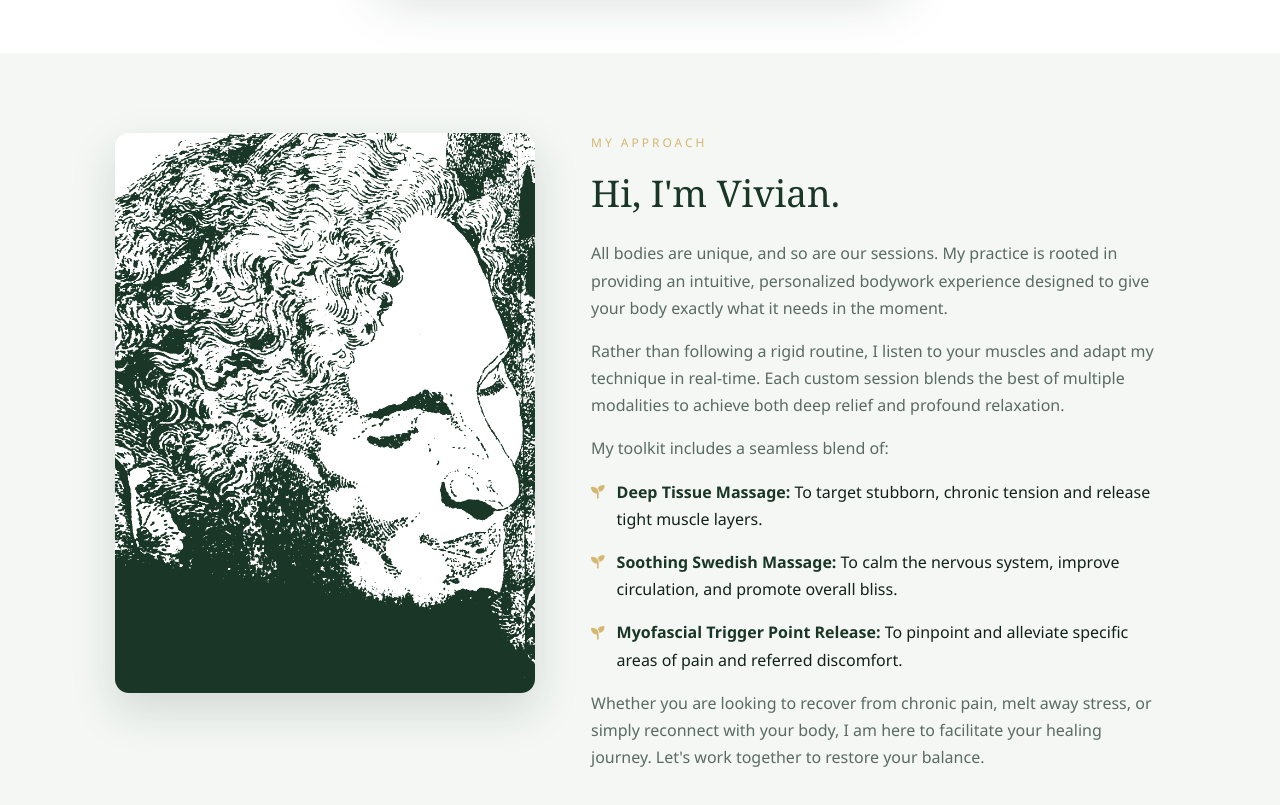
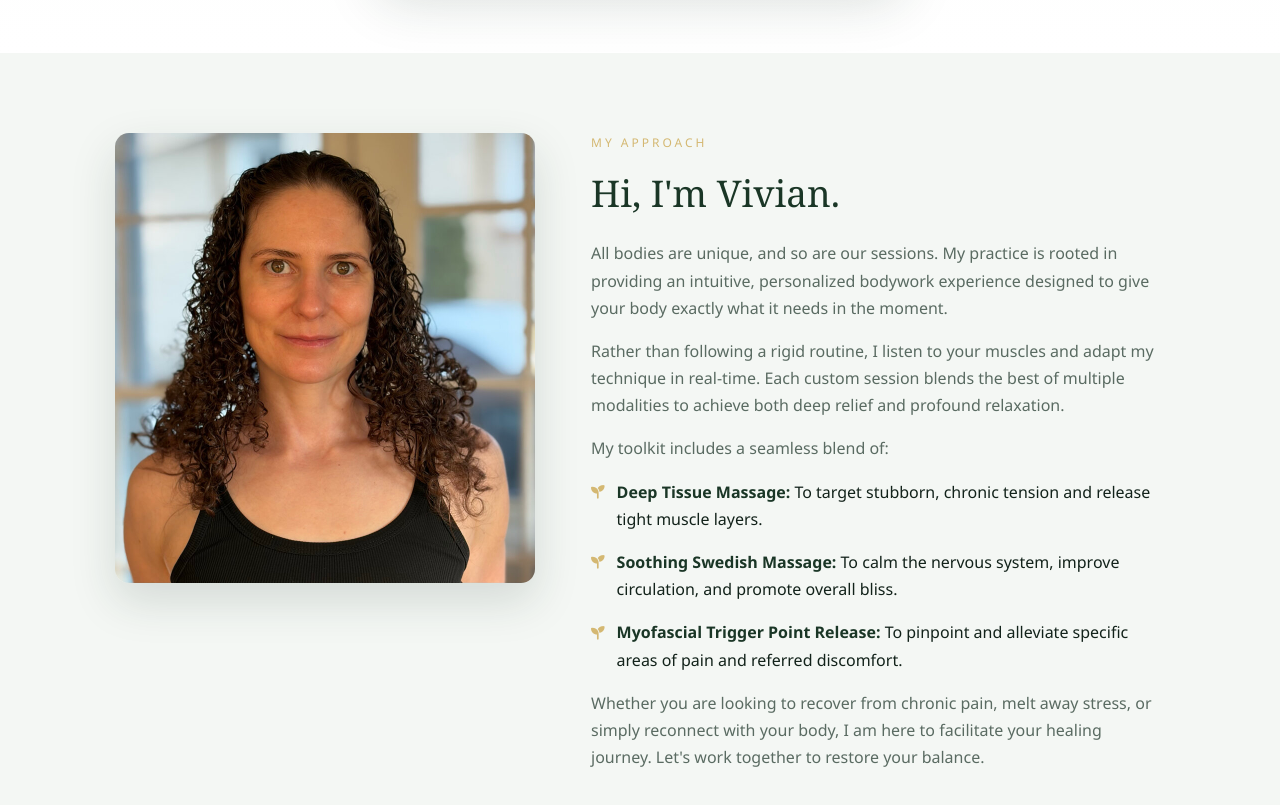
Before and after one commit to ameerar2322/vida-massage-site, a plain HTML site: page index.html in a window 1280 px wide. Shown: the part 1260-2065 px from the top of the page. Drawn offline with Linux system fonts and the light colour scheme.

Commit message:
Add files via upload

```diff
--- a/index.html
+++ b/index.html
@@ -115,7 +115,7 @@
 
   <section class="approach" id="approach">
     <div class="approach-wrap">
-      <img src="vivian-portrait.png" alt="Vivian, massage therapist">
+      <img src="vivian-photo.jpg" alt="Vivian, licensed massage therapist at Vida Massage">
       <div class="tx">
         <div class="eyebrow">My Approach</div>
         <h2>Hi, I'm Vivian.</h2>
```
Also changed, not shown: v2-5-classic-centered.html (+2 -4 lines), vivian-photo.jpg (added).
